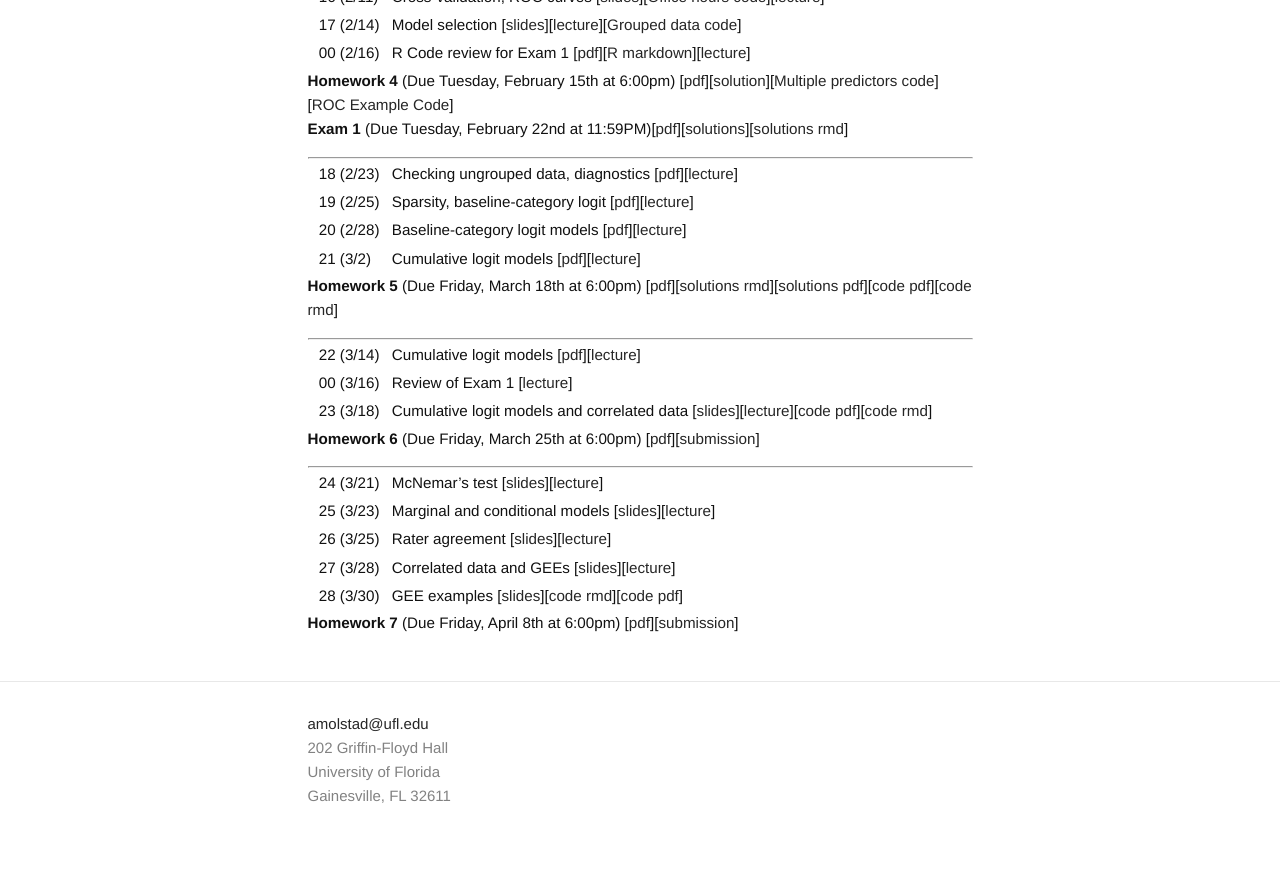
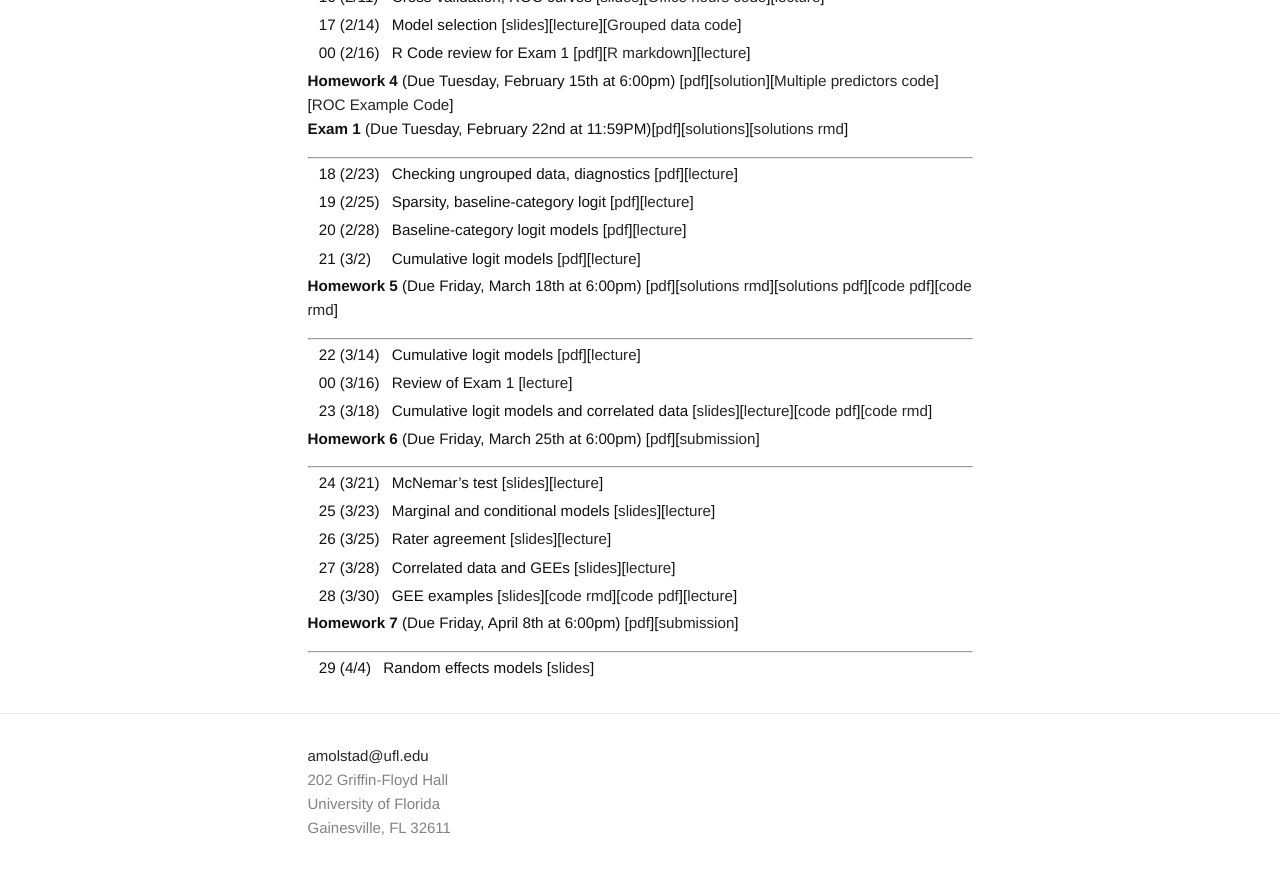
Before and after one commit to ajmolstad/ajmolstad.github.io, a Jekyll site: the page built from S22_STA4504.md, in a window 1280 px wide and 900 px high, scrolled down 888 px. Shown: the top 874 px of the window. Built offline with Jekyll 4.4.1, drawn with Linux system fonts in a browser that asks for light colours.

Commit message:
Update S22_STA4504.md

```diff
--- a/S22_STA4504.md
+++ b/S22_STA4504.md
@@ -79,7 +79,14 @@ Note that you must be logged into your UFL eLearning account to access course ma
 || 25 (3/23) || Marginal and conditional models [[slides](https://ufl.instructure.com/courses/449490/files?preview=67760818)][[lecture](https://ufl.instructure.com/courses/449490/files?preview=67885445)]||
 || 26 (3/25) || Rater agreement [[slides](https://ufl.instructure.com/files/67819546/download?download_frd=1)][[lecture](https://ufl.instructure.com/courses/449490/files?preview=67885429)]||
 || 27 (3/28) || Correlated data and GEEs [[slides](https://ufl.instructure.com/files/67886226/download?download_frd=1)][[lecture](https://ufl.instructure.com/courses/449490/files?preview=67945322)]||
-|| 28 (3/30) || GEE examples [[slides](https://ufl.instructure.com/files/67945273/download?download_frd=1)][[code rmd](https://ufl.instructure.com/files/67945330/download?download_frd=1)][[code pdf](https://ufl.instructure.com/files/67945329/download?download_frd=1)]||
+|| 28 (3/30) || GEE examples [[slides](https://ufl.instructure.com/files/67945273/download?download_frd=1)][[code rmd](https://ufl.instructure.com/files/67945330/download?download_frd=1)][[code pdf](https://ufl.instructure.com/files/67945329/download?download_frd=1)][[lecture](https://ufl.instructure.com/courses/449490/files?preview=68089867)]||
 
 
 **Homework 7** (Due Friday, April 8th at 6:00pm) [[pdf](https://ufl.instructure.com/files/67951646/download?download_frd=1)][[submission](https://ufl.instructure.com/courses/449490/assignments/5158701)]
+
+
+-----------------
+
+
+
+|| 29 (4/4) || Random effects models [[slides](https://ufl.instructure.com/files/68089829/download?download_frd=1)] ||
```
